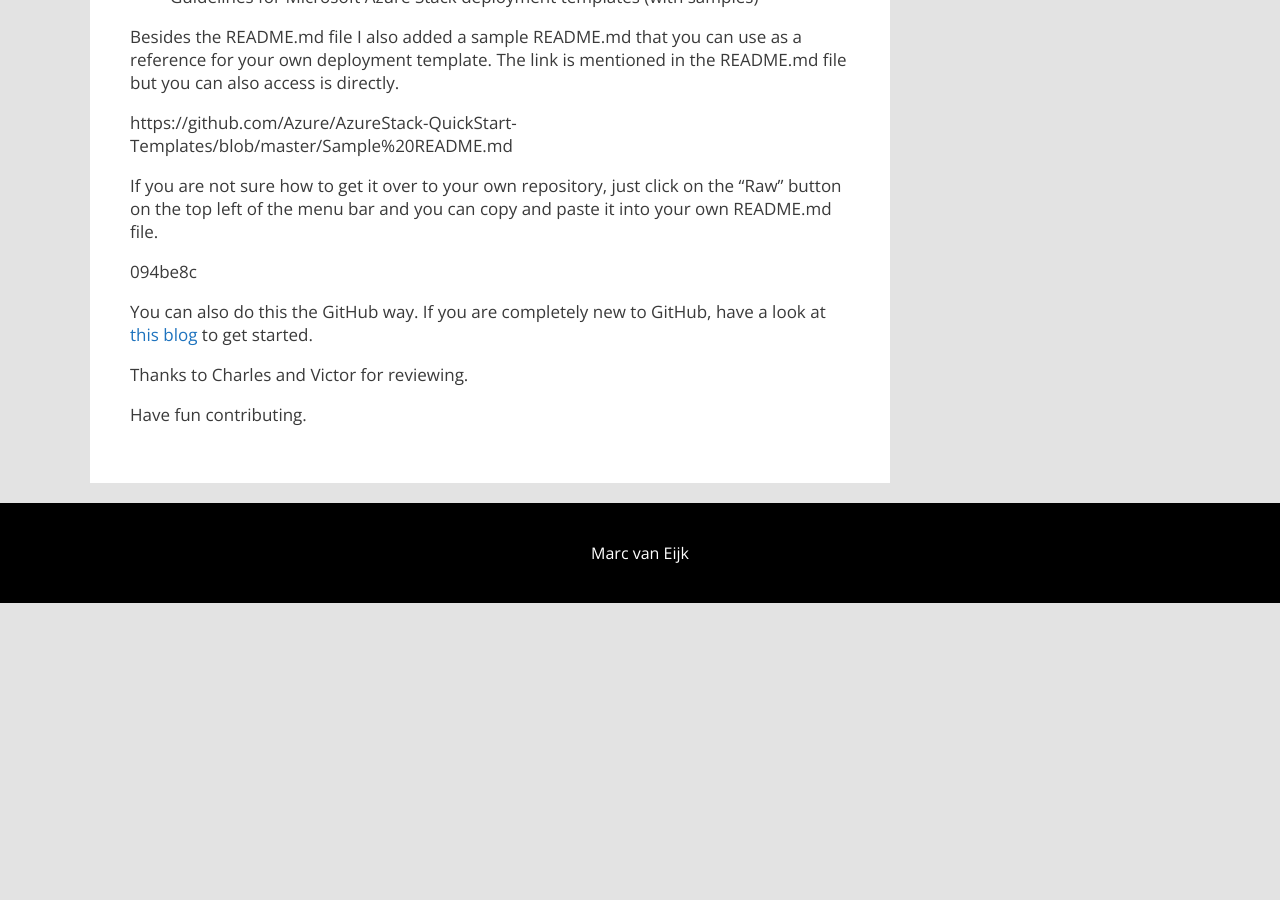
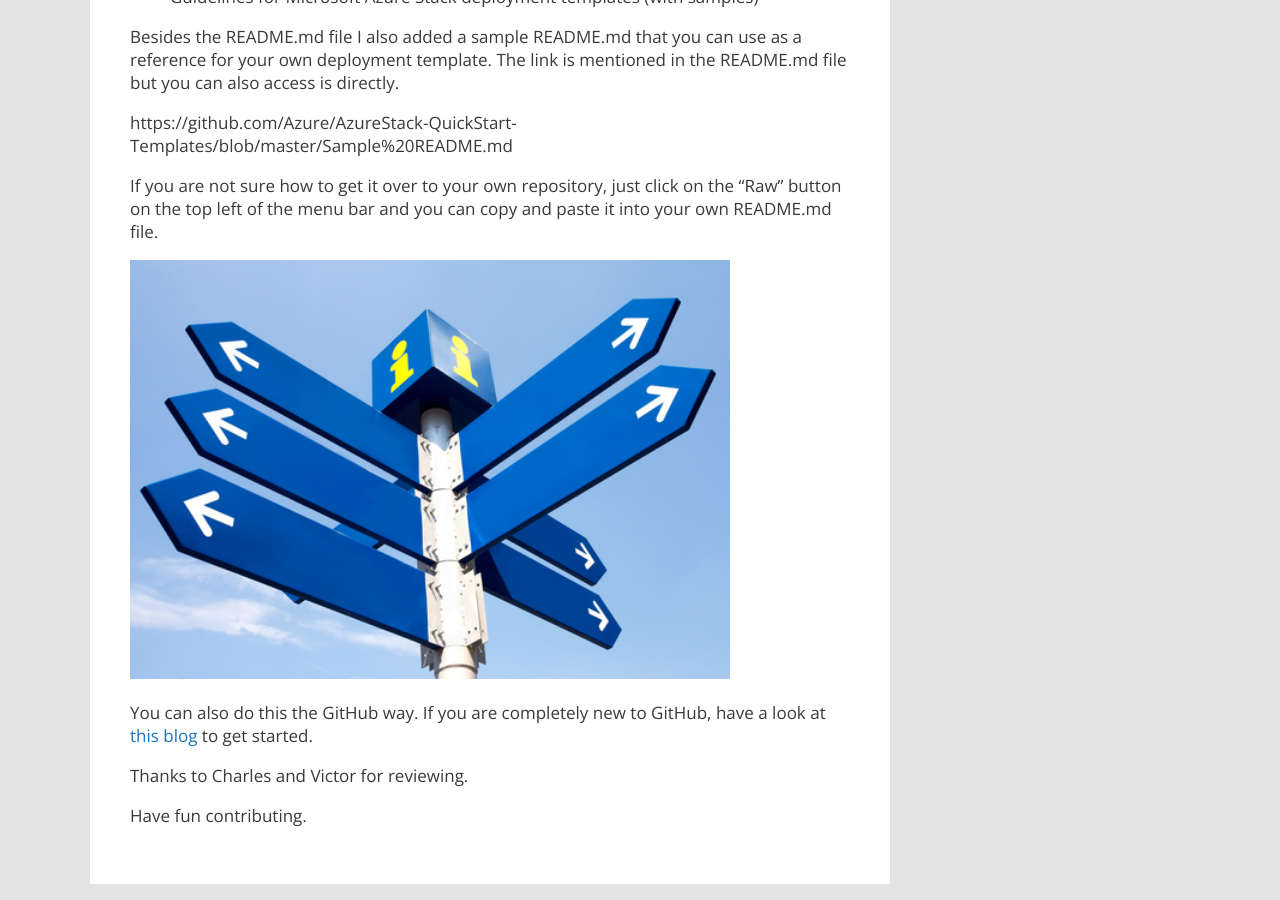
Before and after one commit to marcvaneijk/marcvaneijk.old, a Jekyll site: the page built from _posts/2016-02-10-masguidelinesjson.md, in a window 1280 px wide and 900 px high, scrolled down 782 px. Built offline with Jekyll 4.4.1, drawn with Linux system fonts in a browser that asks for light colours; nearby versions of some CDN libraries; before the commit the page ends 1385 px from its top, so only the background shows below that.

Commit message:
Update 2016-02-10-masguidelinesjson.md

```diff
--- a/_posts/2016-02-10-masguidelinesjson.md
+++ b/_posts/2016-02-10-masguidelinesjson.md
@@ -25,7 +25,7 @@ https://github.com/Azure/AzureStack-QuickStart-Templates/blob/master/Sample%20RE
 
 If you are not sure how to get it over to your own repository, just click on the “Raw” button on the top left of the menu bar and you can copy and paste it into your own README.md file.
 
-094be8c
+<img src="/images/2016-02-10/094be8c.jpg" width="600">
 
 You can also do this the GitHub way. If you are completely new to GitHub, have a look at [this blog](/2016/02/03/githubstart.html) to get started.
 
```
